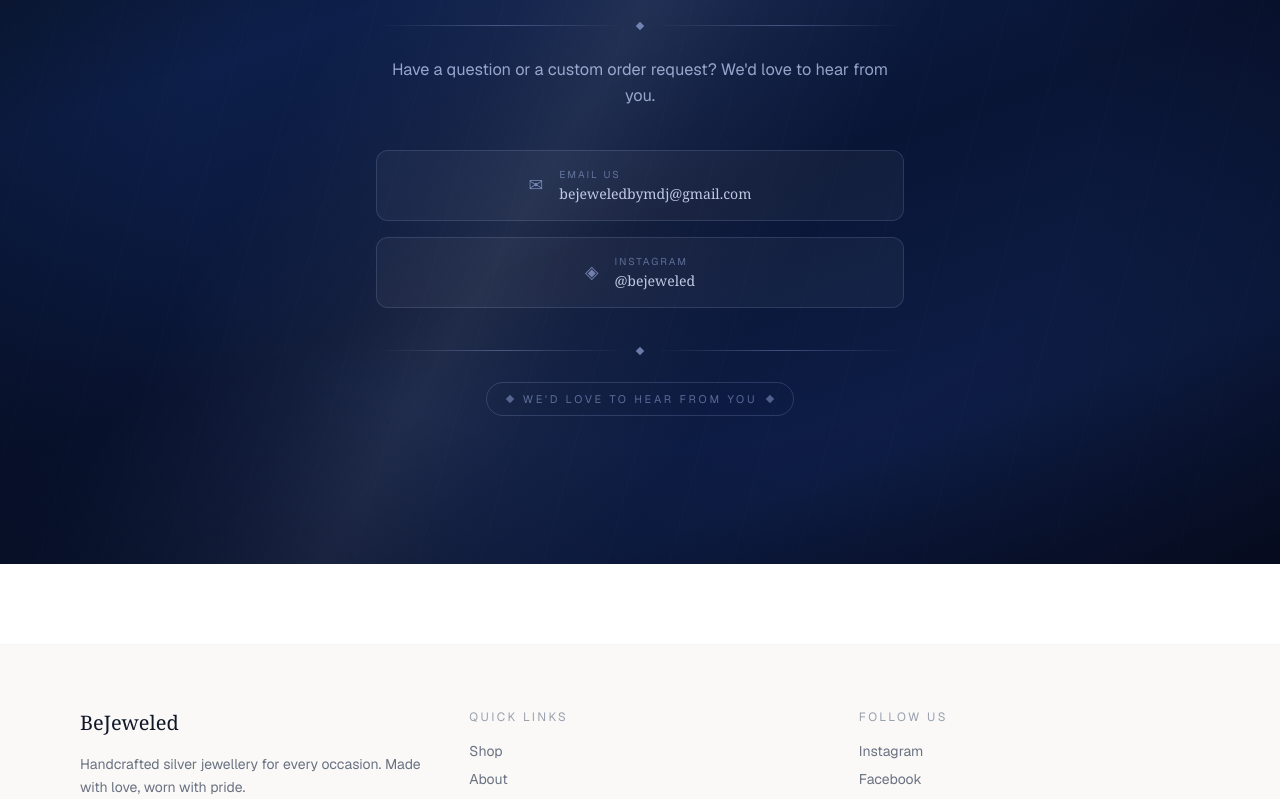
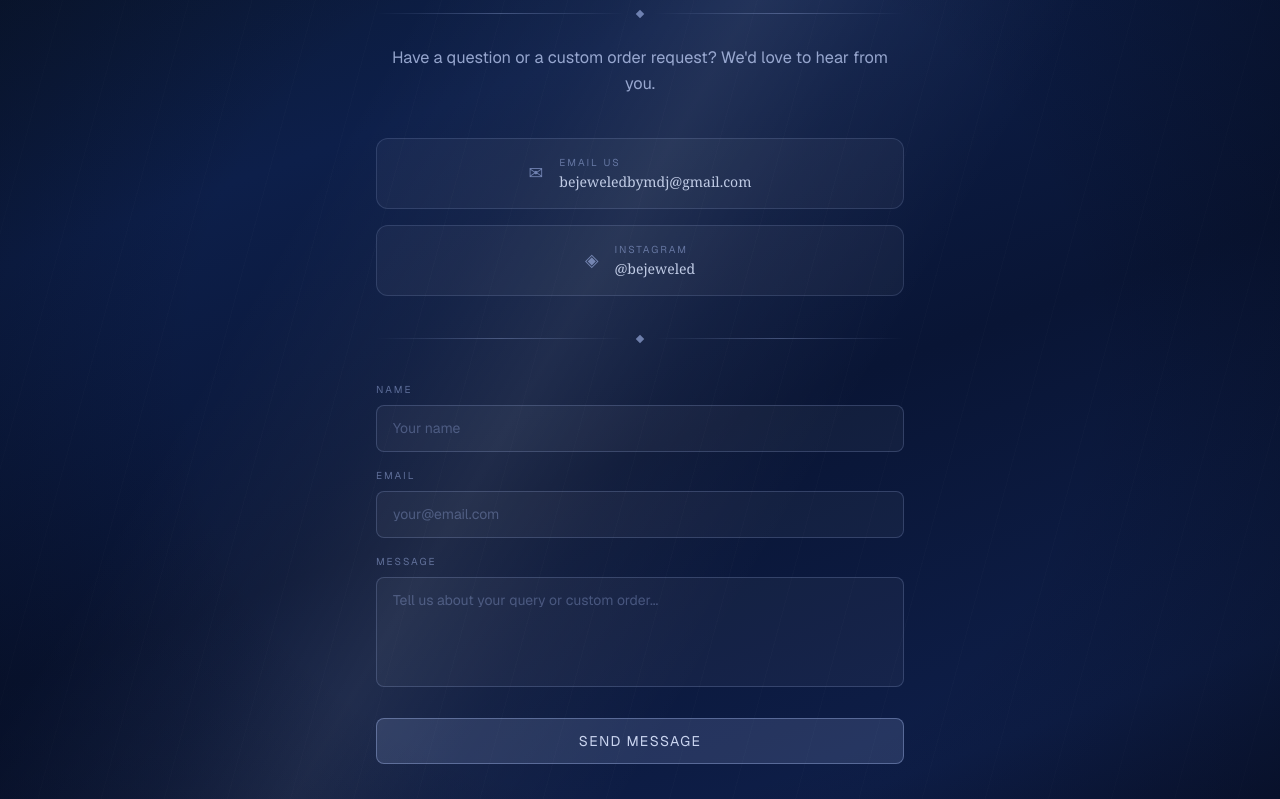
Before and after one commit to siddhidokania/bejeweledbymdj, a Next.js app: page /contact in a window 1280 px wide. Shown: the part 300-1099 px from the top of the page. Built offline with nearby package versions, Linux system fonts and the light colour scheme; no server answers.

Commit message:
add working contact form with resend

```diff
--- /dev/null
+++ b/app/api/contact/route.ts
@@ -0,0 +1,35 @@
+import { NextRequest, NextResponse } from 'next/server'
+import { Resend } from 'resend'
+
+const resend = new Resend(process.env.RESEND_API_KEY)
+
+export async function POST(request: NextRequest) {
+  const { name, email, message } = await request.json()
+
+  if (!name || !email || !message) {
+    return NextResponse.json({ error: 'All fields are required' }, { status: 400 })
+  }
+
+  try {
+    await resend.emails.send({
+      from: 'BeJeweled Contact <onboarding@resend.dev>',
+      to: 'siddhidokania@gmail.com',
+      subject: `New message from ${name} — BeJeweled`,
+      html: `
+        <div style="font-family: sans-serif; max-width: 600px; margin: 0 auto;">
+          <h2 style="color: #111;">New Contact Form Submission</h2>
+          <p><strong>Name:</strong> ${name}</p>
+          <p><strong>Email:</strong> ${email}</p>
+          <p><strong>Message:</strong></p>
+          <p style="background: #f9f9f9; padding: 16px; border-left: 3px solid #111;">${message}</p>
+          <hr />
+          <p style="color: #999; font-size: 12px;">Sent from BeJeweled contact form</p>
+        </div>
+      `,
+    })
+
+    return NextResponse.json({ success: true })
+  } catch (error) {
+    return NextResponse.json({ error: 'Failed to send email' }, { status: 500 })
+  }
+}
--- a/app/contact/page.tsx
+++ b/app/contact/page.tsx
@@ -1,20 +1,29 @@
-// export default function ContactPage() {
-//   return (
-//     <div className="max-w-xl mx-auto px-4 py-20">
-//       <div className="text-center mb-12">
-//         <p className="text-xs tracking-[0.3em] text-gray-400 uppercase mb-2">Get In Touch</p>
-//         <h1 className="text-4xl font-serif text-gray-900">Contact Us</h1>
-//       </div>
-//       <div className="text-center space-y-4 text-gray-600">
-//         <p>Have a question or a custom order request? We'd love to hear from you.</p>
-//         <p>📧 <a href="mailto:hello@bejeweled.in" className="underline hover:text-gray-900">hello@bejeweled.in</a></p>
-//         <p>📸 <a href="https://instagram.com" className="underline hover:text-gray-900">@bejeweled</a></p>
-//       </div>
-//     </div>
-//   )
-// }
+'use client'
+
+import { useState } from 'react'
 
 export default function ContactPage() {
+  const [form, setForm] = useState({ name: '', email: '', message: '' })
+  const [status, setStatus] = useState<'idle' | 'loading' | 'success' | 'error'>('idle')
+
+  async function handleSubmit(e: React.FormEvent) {
+    e.preventDefault()
+    setStatus('loading')
+
+    const res = await fetch('/api/contact', {
+      method: 'POST',
+      headers: { 'Content-Type': 'application/json' },
+      body: JSON.stringify(form),
+    })
+
+    if (res.ok) {
+      setStatus('success')
+      setForm({ name: '', email: '', message: '' })
+    } else {
+      setStatus('error')
+    }
+  }
+
   return (
     <>
       <style>{`
@@ -29,191 +38,161 @@ export default function ContactPage() {
           transform: translateY(-2px);
           box-shadow: 0 8px 32px rgba(100,140,255,0.12);
         }
+        .form-input {
+          background: rgba(255,255,255,0.04);
+          border: 1px solid rgba(180,200,255,0.2);
+          color: rgba(220,230,255,0.9);
+          transition: border 0.2s;
+          width: 100%;
+          padding: 12px 16px;
+          font-size: 0.875rem;
+          outline: none;
+          border-radius: 8px;
+        }
+        .form-input::placeholder {
+          color: rgba(180,200,255,0.3);
+        }
+        .form-input:focus {
+          border: 1px solid rgba(180,200,255,0.6);
+        }
       `}</style>
 
       <div
         className="relative min-h-screen w-full flex items-center justify-center px-4 py-20"
         style={{
-          background:
-            "linear-gradient(160deg, #0a1628 0%, #0d1f4a 30%, #091535 55%, #0e1e48 80%, #080f2a 100%)",
+          background: "linear-gradient(160deg, #0a1628 0%, #0d1f4a 30%, #091535 55%, #0e1e48 80%, #080f2a 100%)",
         }}
       >
         {/* Satin sheen */}
-        <div
-          className="absolute inset-0 pointer-events-none"
-          style={{
-            background:
-              "linear-gradient(120deg, transparent 0%, transparent 28%, rgba(255,255,255,0.04) 38%, rgba(255,255,255,0.09) 45%, rgba(255,255,255,0.04) 52%, transparent 62%, transparent 100%)",
-          }}
-        />
+        <div className="absolute inset-0 pointer-events-none" style={{ background: "linear-gradient(120deg, transparent 0%, transparent 28%, rgba(255,255,255,0.04) 38%, rgba(255,255,255,0.09) 45%, rgba(255,255,255,0.04) 52%, transparent 62%, transparent 100%)" }} />
+        <div className="absolute inset-0 pointer-events-none" style={{ background: "repeating-linear-gradient(105deg, transparent 0px, transparent 60px, rgba(255,255,255,0.012) 60px, rgba(255,255,255,0.012) 61px)" }} />
+        <div className="absolute inset-0 pointer-events-none" style={{ background: "radial-gradient(ellipse at center, transparent 50%, rgba(4,8,20,0.55) 100%)" }} />
 
-        {/* Satin fold lines */}
-        <div
-          className="absolute inset-0 pointer-events-none"
-          style={{
-            background:
-              "repeating-linear-gradient(105deg, transparent 0px, transparent 60px, rgba(255,255,255,0.012) 60px, rgba(255,255,255,0.012) 61px)",
-          }}
-        />
-
-        {/* Edge vignette */}
-        <div
-          className="absolute inset-0 pointer-events-none"
-          style={{
-            background:
-              "radial-gradient(ellipse at center, transparent 50%, rgba(4,8,20,0.55) 100%)",
-          }}
-        />
-
-        {/* Content */}
         <div className="relative z-10 max-w-xl w-full text-center px-6 py-14">
 
           {/* Badge */}
-          <span
-            className="inline-block rounded-full px-4 py-1 text-[11px] tracking-[0.25em] uppercase mb-5"
-            style={{
-              border: "1px solid rgba(180,200,255,0.25)",
-              color: "rgba(180,200,255,0.6)",
-            }}
-          >
+          <span className="inline-block rounded-full px-4 py-1 text-[11px] tracking-[0.25em] uppercase mb-5" style={{ border: "1px solid rgba(180,200,255,0.25)", color: "rgba(180,200,255,0.6)" }}>
             Get In Touch
           </span>
 
           {/* Heading */}
-          <h1
-            className="text-4xl font-serif mb-6"
-            style={{ color: "rgba(255,255,255,0.95)" }}
-          >
+          <h1 className="text-4xl font-serif mb-6" style={{ color: "rgba(255,255,255,0.95)" }}>
             Contact Us
           </h1>
 
-          {/* Top divider */}
+          {/* Divider */}
           <div className="flex items-center justify-center gap-3 mb-7">
-            <div
-              className="flex-1 h-px"
-              style={{
-                background:
-                  "linear-gradient(to right, transparent, rgba(180,200,255,0.3), transparent)",
-              }}
-            />
-            <span
-              className="inline-block w-1.5 h-1.5 rotate-45"
-              style={{ background: "rgba(180,200,255,0.55)" }}
-            />
-            <div
-              className="flex-1 h-px"
-              style={{
-                background:
-                  "linear-gradient(to right, transparent, rgba(180,200,255,0.3), transparent)",
-              }}
-            />
+            <div className="flex-1 h-px" style={{ background: "linear-gradient(to right, transparent, rgba(180,200,255,0.3), transparent)" }} />
+            <span className="inline-block w-1.5 h-1.5 rotate-45" style={{ background: "rgba(180,200,255,0.55)" }} />
+            <div className="flex-1 h-px" style={{ background: "linear-gradient(to right, transparent, rgba(180,200,255,0.3), transparent)" }} />
           </div>
 
-          {/* Intro */}
-          <p
-            className="mb-10 text-[1.02rem] leading-relaxed"
-            style={{ color: "rgba(200,215,255,0.72)" }}
-          >
+          <p className="mb-10 text-[1.02rem] leading-relaxed" style={{ color: "rgba(200,215,255,0.72)" }}>
             Have a question or a custom order request? We&apos;d love to hear from you.
           </p>
 
-          {/* Contact cards */}
+          {/* Contact Cards */}
           <div className="space-y-4 mb-10">
-
-            {/* Email */}
-            <a
-              href="mailto:bejeweledbymdj@gmail.com"
-              className="contact-card flex items-center justify-center gap-4 w-full rounded-xl px-6 py-4"
-            >
-              <span style={{ color: "rgba(180,200,255,0.55)", fontSize: "1.1rem" }}>
-                ✉
-              </span>
+            <a href="mailto:bejeweledbymdj@gmail.com" className="contact-card flex items-center justify-center gap-4 w-full rounded-xl px-6 py-4">
+              <span style={{ color: "rgba(180,200,255,0.55)", fontSize: "1.1rem" }}>✉</span>
               <div className="text-left">
-                <p
-                  className="text-[10px] tracking-[0.2em] uppercase mb-0.5"
-                  style={{ color: "rgba(180,200,255,0.45)" }}
-                >
-                  Email Us
-                </p>
-                <p
-                  className="text-sm font-serif"
-                  style={{ color: "rgba(220,230,255,0.85)" }}
-                >
-                  bejeweledbymdj@gmail.com
-                </p>
+                <p className="text-[10px] tracking-[0.2em] uppercase mb-0.5" style={{ color: "rgba(180,200,255,0.45)" }}>Email Us</p>
+                <p className="text-sm font-serif" style={{ color: "rgba(220,230,255,0.85)" }}>bejeweledbymdj@gmail.com</p>
               </div>
             </a>
-
-            {/* Instagram */}
-            <a
-              href="https://www.instagram.com/bejeweledbymdj/"
-              target="_blank"
-              rel="noopener noreferrer"
-              className="contact-card flex items-center justify-center gap-4 w-full rounded-xl px-6 py-4"
-            >
-              <span style={{ color: "rgba(180,200,255,0.55)", fontSize: "1.1rem" }}>
-                ◈
-              </span>
+            <a href="https://www.instagram.com/bejeweledbymdj/" target="_blank" rel="noopener noreferrer" className="contact-card flex items-center justify-center gap-4 w-full rounded-xl px-6 py-4">
+              <span style={{ color: "rgba(180,200,255,0.55)", fontSize: "1.1rem" }}>◈</span>
               <div className="text-left">
-                <p
-                  className="text-[10px] tracking-[0.2em] uppercase mb-0.5"
-                  style={{ color: "rgba(180,200,255,0.45)" }}
-                >
-                  Instagram
-                </p>
-                <p
-                  className="text-sm font-serif"
-                  style={{ color: "rgba(220,230,255,0.85)" }}
-                >
-                  @bejeweled
-                </p>
+                <p className="text-[10px] tracking-[0.2em] uppercase mb-0.5" style={{ color: "rgba(180,200,255,0.45)" }}>Instagram</p>
+                <p className="text-sm font-serif" style={{ color: "rgba(220,230,255,0.85)" }}>@bejeweled</p>
               </div>
             </a>
-
           </div>
 
-          {/* Bottom divider */}
-          <div className="flex items-center justify-center gap-3 my-7">
-            <div
-              className="flex-1 h-px"
-              style={{
-                background:
-                  "linear-gradient(to right, transparent, rgba(180,200,255,0.3), transparent)",
-              }}
-            />
-            <span
-              className="inline-block w-1.5 h-1.5 rotate-45"
-              style={{ background: "rgba(180,200,255,0.55)" }}
-            />
-            <div
-              className="flex-1 h-px"
-              style={{
-                background:
-                  "linear-gradient(to right, transparent, rgba(180,200,255,0.3), transparent)",
-              }}
-            />
+          {/* Divider */}
+          <div className="flex items-center justify-center gap-3 mb-10">
+            <div className="flex-1 h-px" style={{ background: "linear-gradient(to right, transparent, rgba(180,200,255,0.3), transparent)" }} />
+            <span className="inline-block w-1.5 h-1.5 rotate-45" style={{ background: "rgba(180,200,255,0.55)" }} />
+            <div className="flex-1 h-px" style={{ background: "linear-gradient(to right, transparent, rgba(180,200,255,0.3), transparent)" }} />
           </div>
 
+          {/* Contact Form */}
+          {status === 'success' ? (
+            <div className="text-center py-8">
+              <p className="text-4xl mb-4">💌</p>
+              <h2 className="text-2xl font-serif mb-2" style={{ color: "rgba(255,255,255,0.95)" }}>Message Sent!</h2>
+              <p className="mb-6" style={{ color: "rgba(200,215,255,0.72)" }}>Thank you! We'll get back to you soon.</p>
+              <button
+                onClick={() => setStatus('idle')}
+                className="rounded-full px-6 py-2 text-sm tracking-widest uppercase"
+                style={{ border: "1px solid rgba(180,200,255,0.4)", color: "rgba(180,200,255,0.8)" }}
+              >
+                Send Another
+              </button>
+            </div>
+          ) : (
+            <form onSubmit={handleSubmit} className="flex flex-col gap-4 text-left">
+              <div>
+                <label className="text-[10px] tracking-[0.2em] uppercase block mb-2" style={{ color: "rgba(180,200,255,0.45)" }}>Name</label>
+                <input
+                  type="text"
+                  required
+                  value={form.name}
+                  onChange={(e) => setForm({ ...form, name: e.target.value })}
+                  className="form-input"
+                  placeholder="Your name"
+                />
+              </div>
+
+              <div>
+                <label className="text-[10px] tracking-[0.2em] uppercase block mb-2" style={{ color: "rgba(180,200,255,0.45)" }}>Email</label>
+                <input
+                  type="email"
+                  required
+                  value={form.email}
+                  onChange={(e) => setForm({ ...form, email: e.target.value })}
+                  className="form-input"
+                  placeholder="your@email.com"
+                />
+              </div>
+
+              <div>
+                <label className="text-[10px] tracking-[0.2em] uppercase block mb-2" style={{ color: "rgba(180,200,255,0.45)" }}>Message</label>
+                <textarea
+                  required
+                  rows={4}
+                  value={form.message}
+                  onChange={(e) => setForm({ ...form, message: e.target.value })}
+                  className="form-input resize-none"
+                  placeholder="Tell us about your query or custom order..."
+                />
+              </div>
+
+              {status === 'error' && (
+                <p className="text-red-400 text-sm text-center">Something went wrong. Please try again.</p>
+              )}
+
+              <button
+                type="submit"
+                disabled={status === 'loading'}
+                className="w-full py-3 text-sm tracking-widest uppercase rounded-lg mt-2 transition"
+                style={{
+                  background: status === 'loading' ? 'rgba(180,200,255,0.1)' : 'rgba(180,200,255,0.15)',
+                  border: '1px solid rgba(180,200,255,0.35)',
+                  color: 'rgba(220,230,255,0.9)',
+                }}
+              >
+                {status === 'loading' ? 'Sending...' : 'Send Message'}
+              </button>
+            </form>
+          )}
+
           {/* Bottom stamp */}
-          <div className="flex justify-center">
-            <div
-              className="flex items-center gap-2.5 rounded-full px-5 py-2"
-              style={{ border: "1px solid rgba(180,200,255,0.18)" }}
-            >
-              <span
-                className="inline-block w-1.5 h-1.5 rotate-45"
-                style={{ background: "rgba(180,200,255,0.4)" }}
-              />
-              <span
-                className="text-[11px] tracking-[0.25em] uppercase"
-                style={{ color: "rgba(180,200,255,0.45)" }}
-              >
-                We&apos;d love to hear from you
-              </span>
-              <span
-                className="inline-block w-1.5 h-1.5 rotate-45"
-                style={{ background: "rgba(180,200,255,0.4)" }}
-              />
+          <div className="flex justify-center mt-10">
+            <div className="flex items-center gap-2.5 rounded-full px-5 py-2" style={{ border: "1px solid rgba(180,200,255,0.18)" }}>
+              <span className="inline-block w-1.5 h-1.5 rotate-45" style={{ background: "rgba(180,200,255,0.4)" }} />
+              <span className="text-[11px] tracking-[0.25em] uppercase" style={{ color: "rgba(180,200,255,0.45)" }}>We&apos;d love to hear from you</span>
+              <span className="inline-block w-1.5 h-1.5 rotate-45" style={{ background: "rgba(180,200,255,0.4)" }} />
             </div>
           </div>
 
--- a/package.json
+++ b/package.json
@@ -15,6 +15,7 @@
     "next-sanity": "^12.4.5",
     "react": "19.2.4",
     "react-dom": "19.2.4",
+    "resend": "^6.12.3",
     "sanity": "^5.24.0",
     "styled-components": "^6.4.1"
   },
```
Also changed, not shown: 1 other file (tests, documents, lock files or other folders).
